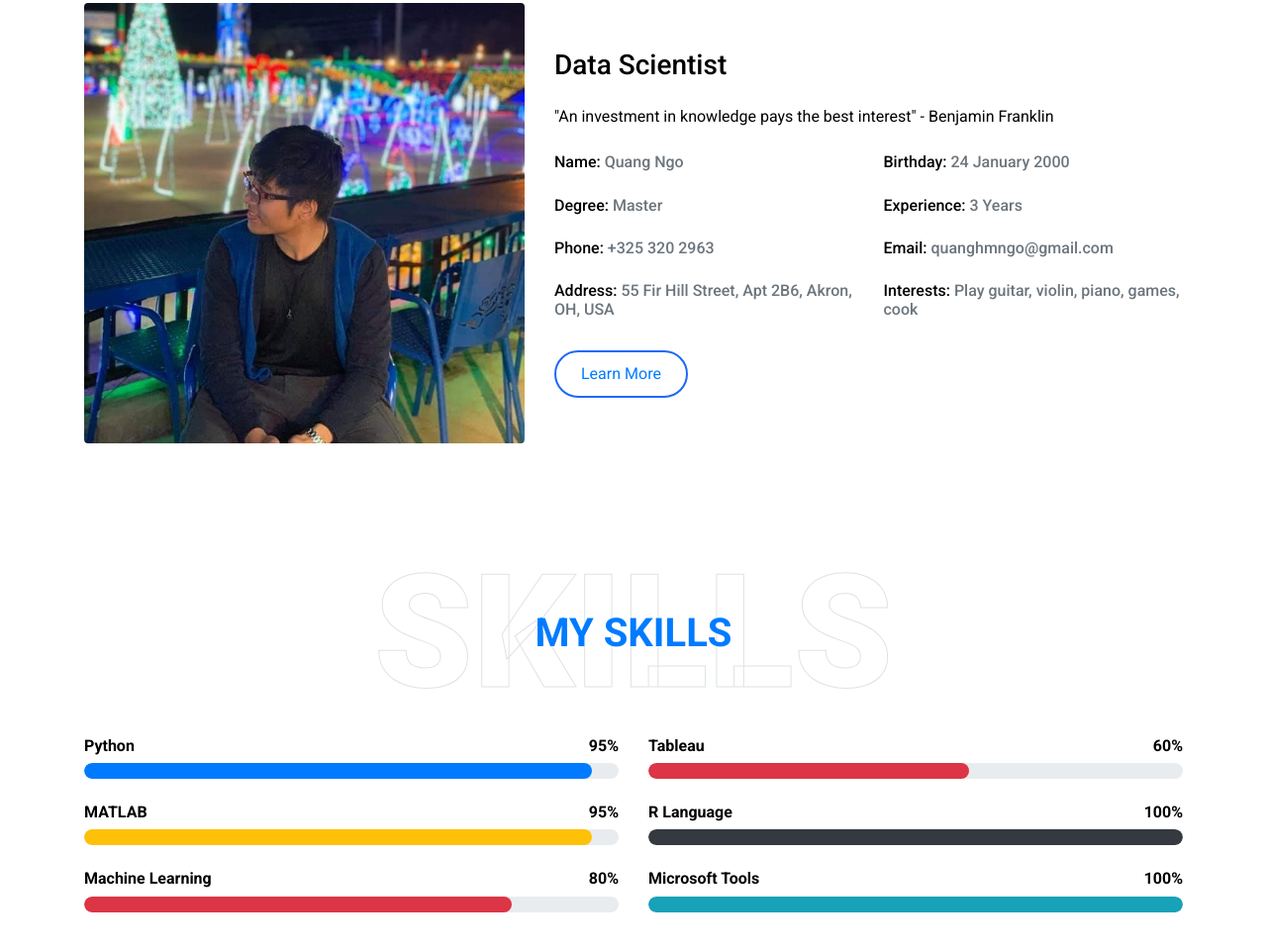
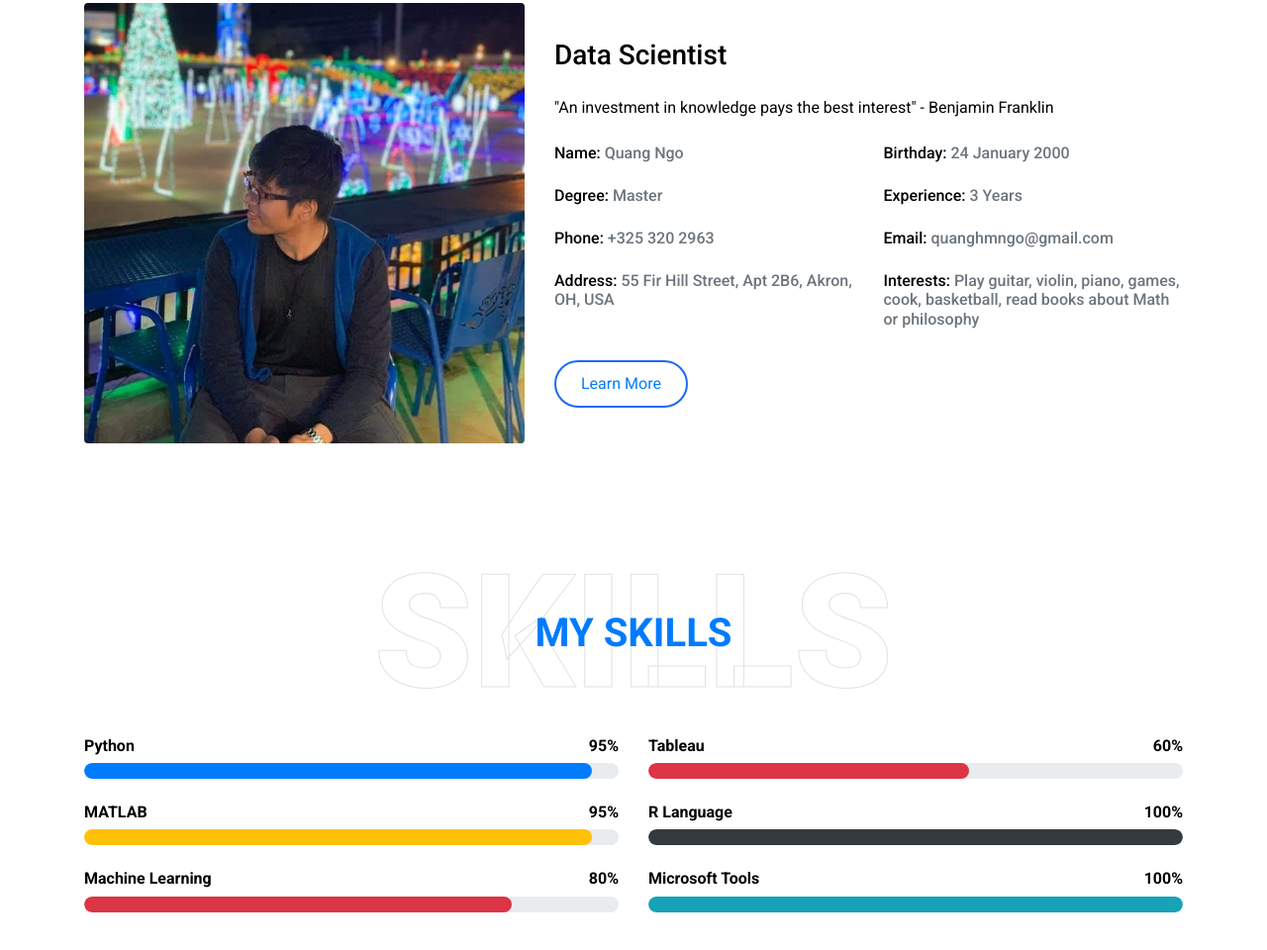
Before and after one commit to NgoWang/NgoWang.github.io, a plain HTML site: page index.html in a window 1280 px wide. Shown: the part 1093-2053 px from the top of the page at 99% size. Drawn offline with nearby package versions, Linux system fonts and the light colour scheme.

Commit message:
Update index.html

```diff
--- a/index.html
+++ b/index.html
@@ -97,7 +97,7 @@
                         <div class="col-sm-6 py-2"><h6>Phone: <span class="text-secondary">+325 320 2963</span></h6></div>
                         <div class="col-sm-6 py-2"><h6>Email: <span class="text-secondary">quanghmngo@gmail.com</span></h6></div>
                         <div class="col-sm-6 py-2"><h6>Address: <span class="text-secondary">55 Fir Hill Street, Apt 2B6, Akron, OH, USA</span></h6></div>
-                        <div class="col-sm-6 py-2"><h6>Interests: <span class="text-secondary">Play guitar, violin, piano, games, cook</span></h6></div>
+                        <div class="col-sm-6 py-2"><h6>Interests: <span class="text-secondary">Play guitar, violin, piano, games, cook, basketball, read books about Math or philosophy</span></h6></div>
                     </div>
                     <a href="" class="btn btn-outline-primary">Learn More</a>
                 </div>
```
